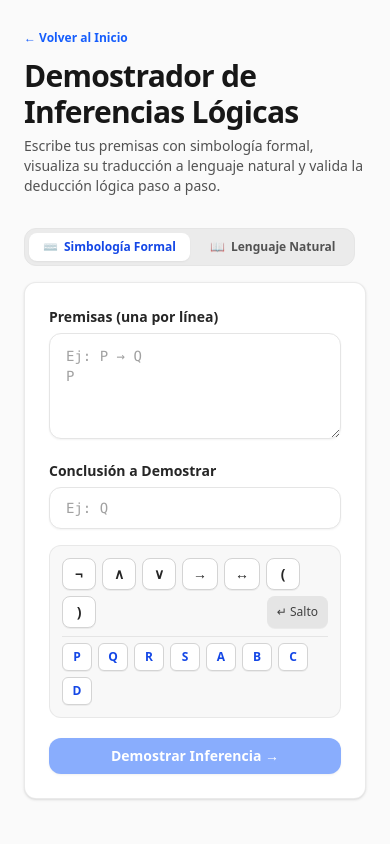
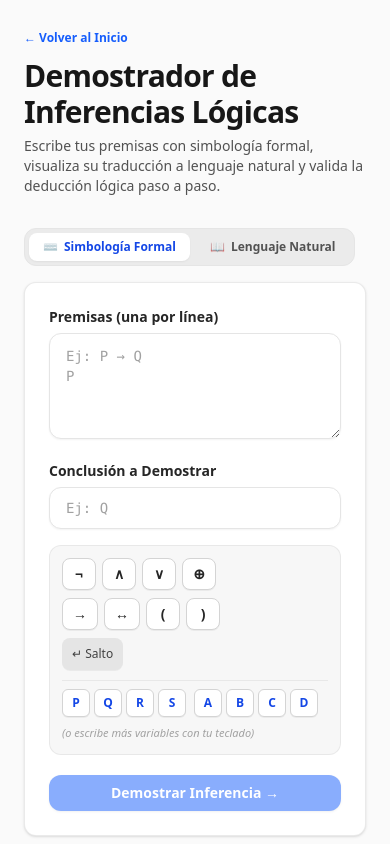
Before and after one commit to EnriDiazCayaca/logica_simbolica_global, a Vue app: page /inferencias in a window 390 px wide. Shown: the top 844 px of the page. Built offline with nearby package versions, Linux system fonts and the light colour scheme.

Commit message:
feat: add strong disjunction (XOR / ⊕), symmetric mobile keypad layout, and grouped variables (P,Q,R,S - A,B,C,D)

```diff
--- a/src/components/inferencias/FormularioInferencia.vue
+++ b/src/components/inferencias/FormularioInferencia.vue
@@ -88,10 +88,12 @@ const advertenciasSintaxis = computed<string[]>(() => {
 })
 
 /**
- * Lista de conectivos y variables
+ * Conectivos agrupados simétricamente
  */
-const CONECTIVOS = ['¬', '∧', '∨', '→', '↔', '(', ')']
-const VARIABLES = ['P', 'Q', 'R', 'S', 'A', 'B', 'C', 'D']
+const GRUPO_CONECTIVOS_1 = ['¬', '∧', '∨', '⊕']
+const GRUPO_CONECTIVOS_2 = ['→', '↔', '(', ')']
+const GRUPO_VARS_1 = ['P', 'Q', 'R', 'S']
+const GRUPO_VARS_2 = ['A', 'B', 'C', 'D']
 
 /**
  * Inserta un símbolo con regla determinista de espaciado:
@@ -218,12 +220,15 @@ const handleSubmit = () => {
       </ul>
     </div>
 
-    <!-- Teclado Simbólico Minimalista (Ubicado en la parte inferior de la conclusión) -->
-    <div class="p-3 bg-neutral-100/70 rounded-xl border border-neutral-200/80 space-y-2">
-      <!-- Fila 1: Conectivos y Paréntesis -->
-      <div class="flex items-center gap-1.5 flex-wrap">
+    <!-- Teclado Simbólico Minimalista y Simétrico -->
+    <div class="p-3 bg-neutral-100/75 rounded-xl border border-neutral-200/80 space-y-2.5">
+      <!-- Fila 1: Conectivos y Paréntesis (Organizados simétricamente en 2 bloques de 4 para evitar saltos asimétricos) -->
+      <div class="flex items-center justify-between flex-wrap gap-2">
+        <div class="flex items-center gap-2 flex-wrap">
+          <!-- Bloque A: ¬, ∧, ∨, ⊕ -->
+          <div class="flex items-center gap-1.5">
             <button
-          v-for="op in CONECTIVOS"
+              v-for="op in GRUPO_CONECTIVOS_1"
               :key="op"
               type="button"
               @click="insertarSimbolo(op, true)"
@@ -231,29 +236,69 @@ const handleSubmit = () => {
             >
               {{ op }}
             </button>
+          </div>
 
+          <!-- Bloque B: →, ↔, (, ) -->
+          <div class="flex items-center gap-1.5">
+            <button
+              v-for="op in GRUPO_CONECTIVOS_2"
+              :key="op"
+              type="button"
+              @click="insertarSimbolo(op, true)"
+              class="h-8 min-w-[34px] px-2.5 bg-white hover:bg-neutral-50 text-neutral-800 font-bold text-sm rounded-lg border border-neutral-300 shadow-2xs active:scale-95 transition-all cursor-pointer"
+            >
+              {{ op }}
+            </button>
+          </div>
+        </div>
+
+        <!-- Botón Salto de Línea Contextual -->
         <button
           v-if="lastFocusedField === 'premisas'"
           type="button"
           @click="insertarSimbolo('\n', false)"
           title="Salto de línea"
-          class="h-8 px-2.5 bg-neutral-200 hover:bg-neutral-300 text-neutral-700 font-medium text-xs rounded-lg shadow-2xs active:scale-95 transition-all cursor-pointer ml-auto"
+          class="h-8 px-2.5 bg-neutral-200 hover:bg-neutral-300 text-neutral-700 font-medium text-xs rounded-lg shadow-2xs active:scale-95 transition-all cursor-pointer"
         >
           ↵ Salto
         </button>
       </div>
 
-      <!-- Fila 2: Variables Proposicionales (P, Q, R, S, A, B, C, D) -->
-      <div class="flex items-center gap-1.5 flex-wrap pt-1.5 border-t border-neutral-200">
+      <!-- Fila 2: Variables Divididas en (P, Q, R, S) - (A, B, C, D) + Texto descriptivo -->
+      <div class="flex items-center justify-between flex-wrap gap-2 pt-2 border-t border-neutral-200/80">
+        <div class="flex items-center gap-2 flex-wrap">
+          <!-- Grupo 1: P, Q, R, S -->
+          <div class="flex items-center gap-1">
             <button
-          v-for="v in VARIABLES"
+              v-for="v in GRUPO_VARS_1"
               :key="v"
               type="button"
               @click="insertarSimbolo(v, false)"
-          class="h-7 min-w-[30px] px-2 bg-white hover:bg-blue-50 text-blue-700 font-bold text-xs rounded-md border border-neutral-300 shadow-2xs hover:border-blue-400 active:scale-95 transition-all cursor-pointer"
+              class="h-7 min-w-[28px] px-2 bg-white hover:bg-blue-50 text-blue-700 font-bold text-xs rounded-md border border-neutral-300 shadow-2xs hover:border-blue-400 active:scale-95 transition-all cursor-pointer"
             >
               {{ v }}
             </button>
+          </div>
+
+          <span class="text-neutral-300 select-none hidden sm:inline">|</span>
+
+          <!-- Grupo 2: A, B, C, D -->
+          <div class="flex items-center gap-1">
+            <button
+              v-for="v in GRUPO_VARS_2"
+              :key="v"
+              type="button"
+              @click="insertarSimbolo(v, false)"
+              class="h-7 min-w-[28px] px-2 bg-white hover:bg-blue-50 text-blue-700 font-bold text-xs rounded-md border border-neutral-300 shadow-2xs hover:border-blue-400 active:scale-95 transition-all cursor-pointer"
+            >
+              {{ v }}
+            </button>
+          </div>
+        </div>
+
+        <span class="text-[11px] text-neutral-400 italic">
+          (o escribe más variables con tu teclado)
+        </span>
       </div>
     </div>
 
--- a/src/lib/solver/solver.ts
+++ b/src/lib/solver/solver.ts
@@ -304,6 +304,36 @@ export function aplicarSilogismoDisyuntivo(
 }
 
 /**
+ * Evalúa si es posible aplicar Silogismo Disyuntivo Exclusivo / Disyunción Fuerte:
+ * (A ⊕ B, A |- ¬B), (A ⊕ B, B |- ¬A), (A ⊕ B, ¬A |- B), (A ⊕ B, ¬B |- A)
+ */
+export function aplicarSilogismoDisyuntivoExclusivo(
+  xor: NodoExpresion,
+  premisa: NodoExpresion
+): NodoExpresion | null {
+  if (
+    xor.tipo === 'operacion' &&
+    xor.operador === 'O_EXCLUSIVA' &&
+    xor.izquierdo &&
+    xor.derecho
+  ) {
+    if (sonNodosIguales(xor.izquierdo, premisa)) {
+      return negarNodo(xor.derecho);
+    }
+    if (sonNodosIguales(xor.derecho, premisa)) {
+      return negarNodo(xor.izquierdo);
+    }
+    if (sonOpuestos(xor.izquierdo, premisa)) {
+      return xor.derecho;
+    }
+    if (sonOpuestos(xor.derecho, premisa)) {
+      return xor.izquierdo;
+    }
+  }
+  return null;
+}
+
+/**
  * Evalúa si es posible aplicar Silogismo Hipotético (A -> B, B -> C |- A -> C).
  */
 export function aplicarSilogismoHipotetico(
@@ -507,7 +537,6 @@ export function detectarErrorLogico(
   }
 
   // 4. Falacia de Afirmación del Consecuente Disyuntiva (Dilema Inverso)
-  // Ej: (P -> Q) ^ (R -> S), Q v S |- P v R  o  P -> Q, R -> S, Q v S |- P v R
   if (
     conclusion.tipo === 'operacion' &&
     conclusion.operador === 'O' &&
@@ -713,7 +742,15 @@ export function demostrarConclusion(
           }
         }
 
-        // 5. Silogismo Hipotético (A -> B, B -> C |- A -> C)
+        // 5. Silogismo Disyuntivo Exclusivo (A ⊕ B, A |- ¬B o A ⊕ B, ¬A |- B)
+        const resSDE = aplicarSilogismoDisyuntivoExclusivo(f1.nodo, f2.nodo);
+        if (resSDE) {
+          if (agregarPaso('SILOGISMO_DISYUNTIVO_EXCLUSIVO', [f1.linea, f2.linea], resSDE)) {
+            return { esValido: true, pasos };
+          }
+        }
+
+        // 6. Silogismo Hipotético (A -> B, B -> C |- A -> C)
         const resSH = aplicarSilogismoHipotetico(f1.nodo, f2.nodo);
         if (resSH) {
           if (agregarPaso('SILOGISMO_HIPOTETICO', [f1.linea, f2.linea], resSH)) {
@@ -721,7 +758,7 @@ export function demostrarConclusion(
           }
         }
 
-        // 6. Conjunción objetivo: Si la conclusión es (A Y B) y tenemos A y B
+        // 7. Conjunción objetivo: Si la conclusión es (A Y B) y tenemos A y B
         if (
           conclusion.tipo === 'operacion' &&
           conclusion.operador === 'Y' &&
--- a/src/lib/solver/types.ts
+++ b/src/lib/solver/types.ts
@@ -11,16 +11,17 @@ export type Operador =
 
 // Reglas de Inferencia (Principales)
 export type Inferencia =
-  | 'MODUS_PONENDO_PONENS'         // Alias: MPP, Afirmando afirmo
-  | 'MODUS_TOLLENDO_TOLLENS'       // Alias: MTT, Negando niego
-  | 'SILOGISMO_DISYUNTIVO'         // Alias: Modus Tollendo Ponens, MTP, Negando afirmo
-  | 'SILOGISMO_HIPOTETICO'         // Alias: SH, Transitividad
-  | 'ADICION'                      // Alias: AD
-  | 'SIMPLIFICACION'               // Alias: SIMP
-  | 'CONJUNCION'                   // Alias: CONJ
-  | 'DILEMA_CONSTRUCTIVO'          // P->Q, R->S, P v R |- Q v S
-  | 'ELIMINACION_BICONDICIONAL'    // P <-> Q |- P -> Q, Q -> P
-  | 'MODUS_PONENS_BICONDICIONAL';  // P <-> Q, P |- Q
+  | 'MODUS_PONENDO_PONENS'            // Alias: MPP, Afirmando afirmo
+  | 'MODUS_TOLLENDO_TOLLENS'          // Alias: MTT, Negando niego
+  | 'SILOGISMO_DISYUNTIVO'            // Alias: Modus Tollendo Ponens, MTP, Negando afirmo
+  | 'SILOGISMO_DISYUNTIVO_EXCLUSIVO'  // Alias: SDE, Disyunción Fuerte (P ⊕ Q, P |- ¬Q o P ⊕ Q, ¬P |- Q)
+  | 'SILOGISMO_HIPOTETICO'            // Alias: SH, Transitividad
+  | 'ADICION'                         // Alias: AD
+  | 'SIMPLIFICACION'                  // Alias: SIMP
+  | 'CONJUNCION'                      // Alias: CONJ
+  | 'DILEMA_CONSTRUCTIVO'             // P->Q, R->S, P v R |- Q v S
+  | 'ELIMINACION_BICONDICIONAL'       // P <-> Q |- P -> Q, Q -> P
+  | 'MODUS_PONENS_BICONDICIONAL';     // P <-> Q, P |- Q
 
 // Equivalencias Lógicas (Principales)
 export type Equivalencia =
--- a/src/lib/transcription/descriptionGenerator.ts
+++ b/src/lib/transcription/descriptionGenerator.ts
@@ -88,6 +88,18 @@ export function generarDetalleParticionado(
       reglaJustificacion =
         'En una opción dual (P ∨ Q), al comprobarse que una de ellas es falsa, la otra opción es forzosamente la verdadera.';
       conclusionDeducida = `'${resultadoTexto}' es la única opción válida restante.`;
+      break;
+    }
+    case 'SILOGISMO_DISYUNTIVO_EXCLUSIVO': {
+      const xor = expresiones.find((e) => e.nodo.tipo === 'operacion' && e.nodo.operador === 'O_EXCLUSIVA') || expresiones[0];
+      const otra = expresiones.find((e) => e !== xor) || expresiones[1];
+      premisasBase = [
+        { linea: xor?.linea, expresion: xor?.texto, rol: 'Disyunción fuerte / exclusiva (P ⊕ Q)' },
+        { linea: otra?.linea, expresion: otra?.texto, rol: 'Proposición evaluada' },
+      ];
+      reglaJustificacion =
+        'En una disyunción exclusiva (P ⊕ Q) solo una proposición puede ser verdadera. Si una se cumple la otra es falsa, y si una no se cumple la otra debe ser forzosamente verdadera.';
+      conclusionDeducida = `'${resultadoTexto}' se deduce por exclusión mutua directa.`;
       break;
     }
     case 'SILOGISMO_HIPOTETICO': {
--- a/src/lib/transcription/translations.ts
+++ b/src/lib/transcription/translations.ts
@@ -25,6 +25,12 @@ export const REGLAS: Record<ReglaLogica, InfoRegla> = {
     alias: "MTP, Modus Tollendo Ponens",
     descripcion:
       "en una disyunción (P ∨ Q) al menos una proposición es verdadera; al saber que una es falsa, la otra opción es forzosamente verdadera",
+  },
+  SILOGISMO_DISYUNTIVO_EXCLUSIVO: {
+    nombre: "Silogismo Disyuntivo Exclusivo",
+    alias: "SDE, Disyunción Fuerte",
+    descripcion:
+      "en una disyunción exclusiva (P ⊕ Q) exactamente una proposición es verdadera; afirmar una niega la otra, y negar una afirma la otra",
   },
   SILOGISMO_HIPOTETICO: {
     nombre: "Silogismo Hipotético",
```
Also changed, not shown: 1 other file (tests, documents, lock files or other folders). Lines whose indentation alone changed are shown as unchanged.
